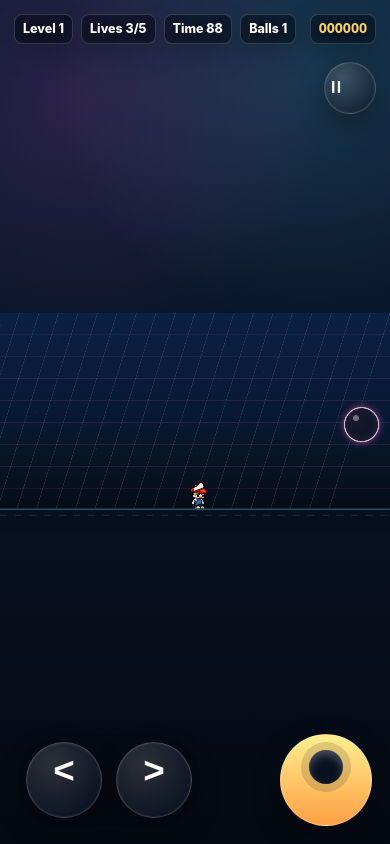
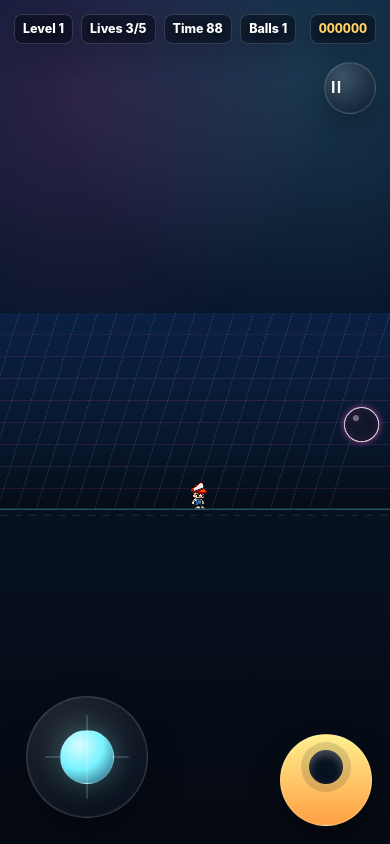
Before and after one commit to fxdjodjo-hue/bubbleBang, a website: page index.html in a window 390 px wide. Both pictures are taken after a click on the button "Single Player". Drawn offline with nearby package versions, Linux system fonts and the light colour scheme.

Commit message:
mobile joystick added

```diff
--- a/index.html
+++ b/index.html
@@ -5,7 +5,7 @@
     <meta name="viewport" content="width=device-width, initial-scale=1, viewport-fit=cover">
     <meta name="theme-color" content="#081427">
     <title>Bubble Bang MVP</title>
-    <link rel="stylesheet" href="styles.css?v=20260512-touch1">
+    <link rel="stylesheet" href="styles.css?v=20260512-touch2">
   </head>
   <body>
     <main id="game-root" aria-label="Bubble Bang MVP game">
@@ -75,16 +75,25 @@
       </button>
 
       <section id="touch-controls" aria-label="Touch controls">
-        <div class="touch-pad">
-          <button id="touch-left" class="touch-button move-button" type="button" aria-label="Move left">&lt;</button>
-          <button id="touch-right" class="touch-button move-button" type="button" aria-label="Move right">&gt;</button>
+        <div
+          id="touch-joystick"
+          class="touch-joystick"
+          role="slider"
+          aria-label="Move"
+          aria-valuemin="-1"
+          aria-valuemax="1"
+          aria-valuenow="0"
+        >
+          <div class="joystick-ring">
+            <div id="joystick-knob" class="joystick-knob"></div>
+          </div>
         </div>
         <button id="touch-shoot" class="touch-button shoot-button" type="button" aria-label="Shoot">FIRE</button>
       </section>
     </main>
 
     <script src="https://cdn.socket.io/4.7.5/socket.io.min.js"></script>
-    <script src="player-sprite.js?v=20260512-touch1" defer></script>
-    <script src="main.js?v=20260512-touch1" defer></script>
+    <script src="player-sprite.js?v=20260512-touch2" defer></script>
+    <script src="main.js?v=20260512-touch2" defer></script>
   </body>
 </html>
--- a/main.js
+++ b/main.js
@@ -282,14 +282,13 @@
     constructor(game) {
       this.game = game;
       this.keys = new Set();
-      this.touch = { left: false, right: false, shoot: false };
+      this.touch = { left: false, right: false, move: 0, shoot: false };
       this.pausePressed = false;
       this.confirmPressed = false;
       this.shootPressed = false;
       window.addEventListener("keydown", (event) => this.handleKeyDown(event));
       window.addEventListener("keyup", (event) => this.handleKeyUp(event));
-      this.bindTouchButton("touch-left", "left");
-      this.bindTouchButton("touch-right", "right");
+      this.bindTouchJoystick("touch-joystick", "joystick-knob");
       this.bindTouchButton("touch-shoot", "shoot");
       const touchControls = document.getElementById("touch-controls");
       const blockNativeTouch = (event) => event.preventDefault();
@@ -335,6 +334,75 @@
       button.addEventListener("lostpointercapture", () => setActive(false));
     }
 
+    bindTouchJoystick(id, knobId) {
+      const pad = document.getElementById(id);
+      const knob = document.getElementById(knobId);
+      const maxDistance = 42;
+      const deadZone = 0.16;
+      let activePointerId = null;
+
+      const reset = () => {
+        activePointerId = null;
+        this.touch.move = 0;
+        this.touch.left = false;
+        this.touch.right = false;
+        pad.classList.remove("active");
+        pad.setAttribute("aria-valuenow", "0");
+        pad.style.setProperty("--stick-x", "0px");
+        pad.style.setProperty("--stick-y", "0px");
+      };
+
+      const setFromPointer = (event) => {
+        const rect = pad.getBoundingClientRect();
+        const centerX = rect.left + rect.width * 0.5;
+        const centerY = rect.top + rect.height * 0.5;
+        const rawX = event.clientX - centerX;
+        const rawY = event.clientY - centerY;
+        const distance = Math.hypot(rawX, rawY);
+        const scale = distance > maxDistance ? maxDistance / distance : 1;
+        const stickX = rawX * scale;
+        const stickY = rawY * scale;
+        const analogX = stickX / maxDistance;
+        const move = Math.abs(analogX) < deadZone ? 0 : analogX;
+
+        this.touch.move = move;
+        this.touch.left = move < 0;
+        this.touch.right = move > 0;
+        pad.classList.add("active");
+        pad.setAttribute("aria-valuenow", move.toFixed(2));
+        pad.style.setProperty("--stick-x", `${stickX}px`);
+        pad.style.setProperty("--stick-y", `${stickY}px`);
+      };
+
+      const blockNativeTouch = (event) => event.preventDefault();
+      pad.setAttribute("aria-valuenow", "0");
+      pad.addEventListener("contextmenu", blockNativeTouch);
+      pad.addEventListener("selectstart", blockNativeTouch);
+      pad.addEventListener("dragstart", blockNativeTouch);
+      pad.addEventListener("touchstart", blockNativeTouch, { passive: false });
+      pad.addEventListener("pointerdown", (event) => {
+        event.preventDefault();
+        activePointerId = event.pointerId;
+        if (pad.setPointerCapture) pad.setPointerCapture(event.pointerId);
+        setFromPointer(event);
+        if (navigator.vibrate) navigator.vibrate(10);
+      });
+      pad.addEventListener("pointermove", (event) => {
+        if (activePointerId !== event.pointerId) return;
+        event.preventDefault();
+        setFromPointer(event);
+      });
+      pad.addEventListener("pointerup", (event) => {
+        if (activePointerId !== event.pointerId) return;
+        event.preventDefault();
+        reset();
+      });
+      pad.addEventListener("pointercancel", reset);
+      pad.addEventListener("lostpointercapture", reset);
+      knob.addEventListener("contextmenu", blockNativeTouch);
+      knob.addEventListener("selectstart", blockNativeTouch);
+    }
+
     handleKeyDown(event) {
       if (isTypingTarget(event.target)) return;
       const key = event.key.toLowerCase();
@@ -355,13 +423,16 @@
     }
 
     consumeFrameActions() {
-      const left = this.keys.has("arrowleft") || this.keys.has("a") || this.touch.left;
-      const right = this.keys.has("arrowright") || this.keys.has("d") || this.touch.right;
+      const keyLeft = this.keys.has("arrowleft") || this.keys.has("a");
+      const keyRight = this.keys.has("arrowright") || this.keys.has("d");
+      const keyboardMove = (keyRight ? 1 : 0) - (keyLeft ? 1 : 0);
+      const left = keyLeft || this.touch.left;
+      const right = keyRight || this.touch.right;
       const shoot = this.keys.has(" ") || this.keys.has("spacebar") || this.touch.shoot;
       const actions = {
         left,
         right,
-        move: (right ? 1 : 0) - (left ? 1 : 0),
+        move: keyboardMove !== 0 ? keyboardMove : this.touch.move,
         shoot,
         shootPressed: this.shootPressed,
         confirm: this.confirmPressed,
--- a/styles.css
+++ b/styles.css
@@ -283,15 +283,6 @@ body {
   -webkit-touch-callout: none;
 }
 
-.touch-pad {
-  display: flex;
-  gap: 14px;
-  padding: 8px;
-  border-radius: 999px;
-  background: rgba(3, 10, 22, 0.22);
-  backdrop-filter: blur(8px);
-}
-
 .touch-button {
   width: 76px;
   height: 76px;
@@ -327,17 +318,76 @@ body {
     inset 0 0 0 1px rgba(255, 255, 255, 0.12);
 }
 
-.move-button::before {
-  font-size: 2.3rem;
-  line-height: 1;
+.touch-joystick {
+  --stick-x: 0px;
+  --stick-y: 0px;
+  width: 138px;
+  height: 138px;
+  display: grid;
+  place-items: center;
+  border-radius: 999px;
+  pointer-events: auto;
+  touch-action: none;
+  user-select: none;
+  -webkit-user-select: none;
+  -webkit-touch-callout: none;
 }
 
-#touch-left::before {
-  content: "<";
+.joystick-ring {
+  position: relative;
+  width: 122px;
+  height: 122px;
+  border: 1px solid rgba(255, 255, 255, 0.16);
+  border-radius: 999px;
+  background:
+    radial-gradient(circle at center, rgba(119, 243, 255, 0.08) 0 32%, transparent 33%),
+    radial-gradient(circle at 35% 28%, rgba(255, 255, 255, 0.12), rgba(4, 16, 34, 0.58));
+  box-shadow:
+    0 14px 34px rgba(0, 0, 0, 0.28),
+    inset 0 0 0 1px rgba(255, 255, 255, 0.06);
+  backdrop-filter: blur(10px);
 }
 
-#touch-right::before {
-  content: ">";
+.joystick-ring::before,
+.joystick-ring::after {
+  content: "";
+  position: absolute;
+  inset: 50% 18px auto;
+  height: 2px;
+  transform: translateY(-50%);
+  border-radius: 999px;
+  background: rgba(255, 255, 255, 0.16);
+}
+
+.joystick-ring::after {
+  inset: 18px auto;
+  left: 50%;
+  width: 2px;
+  height: auto;
+  transform: translateX(-50%);
+}
+
+.joystick-knob {
+  position: absolute;
+  left: 50%;
+  top: 50%;
+  width: 54px;
+  height: 54px;
+  border: 1px solid rgba(255, 255, 255, 0.22);
+  border-radius: 999px;
+  background: radial-gradient(circle at 35% 28%, #d8fcff, #77f3ff 48%, #1e4d6b);
+  box-shadow:
+    0 0 26px rgba(119, 243, 255, 0.32),
+    0 10px 22px rgba(0, 0, 0, 0.32);
+  transform: translate(calc(-50% + var(--stick-x)), calc(-50% + var(--stick-y)));
+}
+
+.touch-joystick.active .joystick-ring {
+  border-color: rgba(119, 243, 255, 0.42);
+  box-shadow:
+    0 0 26px rgba(119, 243, 255, 0.26),
+    0 14px 34px rgba(0, 0, 0, 0.28),
+    inset 0 0 0 1px rgba(255, 255, 255, 0.08);
 }
 
 .shoot-button {
```
